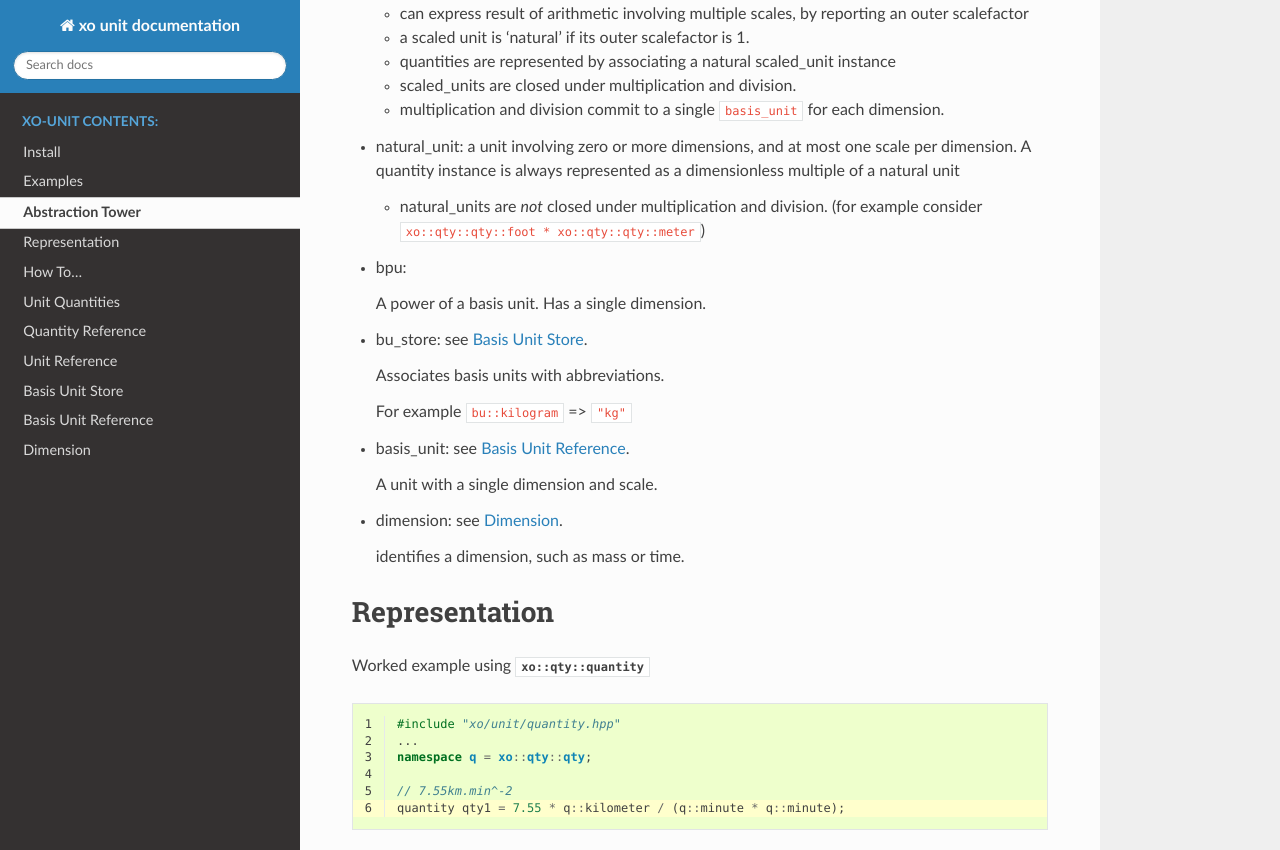
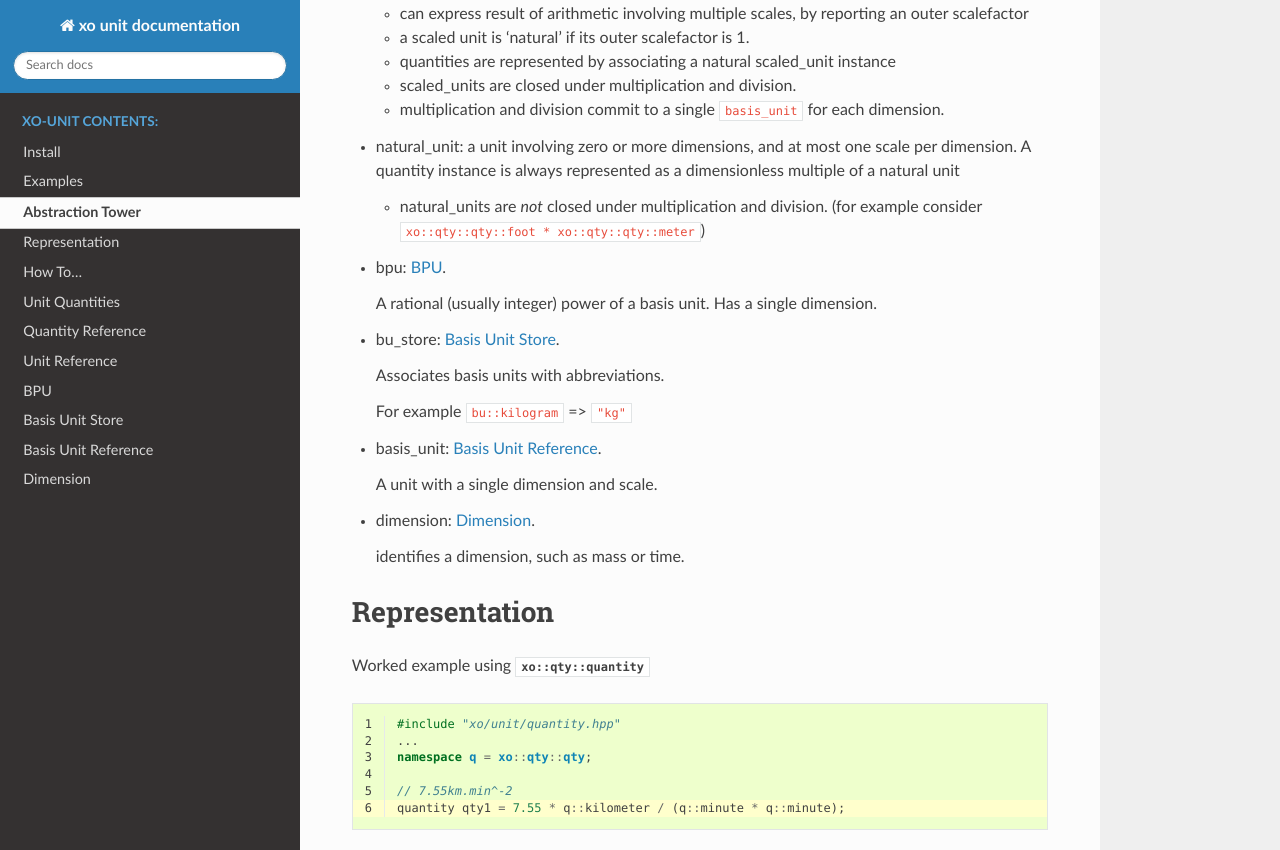
Before and after one commit to Rconybea/xo-umbrella2, a Sphinx documentation site: the page built from docs/implementation.rst, in a window 1280 px wide and 900 px high, scrolled down 414 px, cut to the strip 0-850 px from the top of the window. Built offline with Sphinx 7.4.7 and the Read the Docs theme 2.0.0, drawn with Linux system fonts in a browser that asks for light colours.

Commit message:
xo-unit: + bpu-class docs

```diff
--- a/docs/CMakeLists.txt
+++ b/docs/CMakeLists.txt
@@ -5,7 +5,7 @@ xo_docdir_doxygen_config()
 xo_docdir_sphinx_config(
     index.rst examples.rst glossary.rst install.rst implementation.rst development.rst
     quantity-reference.rst quantity-class.rst quantity-factoryfunctions.rst quantity-unitvars.rst
-    unit-reference.rst unit-concept.rst unit-quantities.rst bu-store-class.rst basis-unit-reference.rst
+    unit-reference.rst unit-concept.rst unit-quantities.rst bpu-class.rst bu-store-class.rst basis-unit-reference.rst
     basis-unit-class.rst basis-unit-constants.rst
     dimension-enum.rst
 )
--- a/docs/implementation.rst
+++ b/docs/implementation.rst
@@ -48,21 +48,21 @@ Abstraction tower for *xo-unit* components.
   - natural_units are *not* closed under multiplication and division.
     (for example consider :code:`xo::qty::qty::foot * xo::qty::qty::meter`)
 
-- bpu:
+- bpu: :doc:`bpu-class`.
 
-  A power of a basis unit. Has a single dimension.
+  A rational (usually integer) power of a basis unit. Has a single dimension.
 
-- bu_store: see :doc:`bu-store-class`.
+- bu_store: :doc:`bu-store-class`.
 
   Associates basis units with abbreviations.
 
   For example ``bu::kilogram`` => ``"kg"``
 
-- basis_unit: see :doc:`basis-unit-reference`.
+- basis_unit: :doc:`basis-unit-reference`.
 
   A unit with a single dimension and scale.
 
-- dimension: see :doc:`dimension-enum`.
+- dimension: :doc:`dimension-enum`.
 
   identifies a dimension, such as mass or time.
 
--- a/docs/index.rst
+++ b/docs/index.rst
@@ -37,6 +37,7 @@ runtime (since we can't construct new c++ types at runtime).
    unit-quantities
    quantity-reference
    unit-reference
+   bpu-class
    bu-store-class
    basis-unit-reference
    dimension-enum
```
Also changed, not shown: docs/bpu-class.rst (added, +32 -0 lines).
